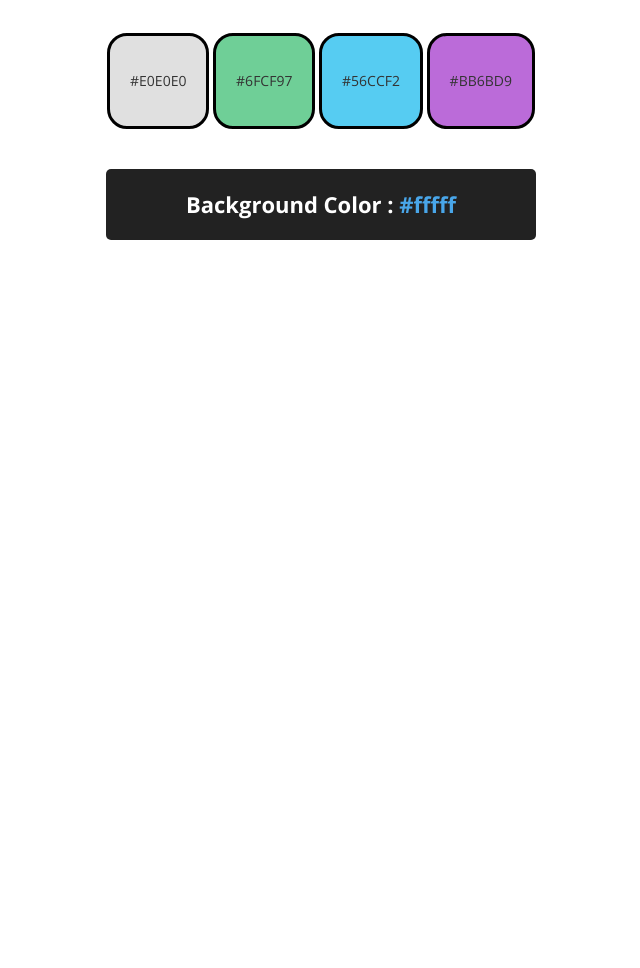
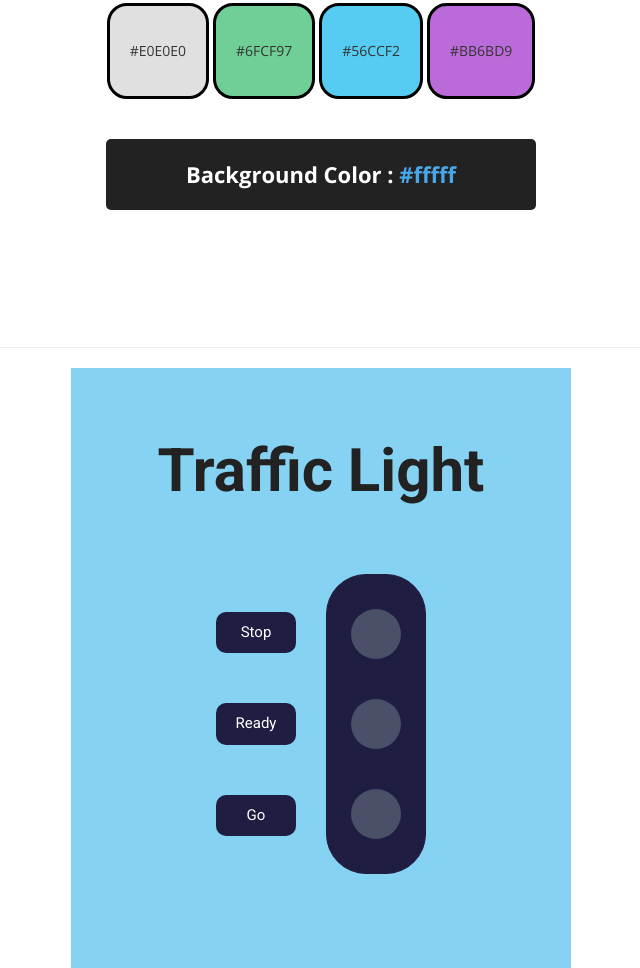
Before and after one commit to Gokulcasper/Task-1-js, a plain HTML site: page index.html in a window 1280 px wide. Shown: the part 173-1141 px from the top of the page, without its empty margins (319-959 px from the left). Before the commit the page ends 800 px from the top, so only its background shows below. Drawn offline with nearby package versions, Linux system fonts and the light colour scheme.

Commit message:
Commit Traffic Light Task Completed

```diff
--- a/index.html
+++ b/index.html
@@ -8,21 +8,55 @@
     <link rel="preconnect" href="https://fonts.googleapis.com">
 <link rel="preconnect" href="https://fonts.gstatic.com" crossorigin>
 <link href="https://fonts.googleapis.com/css2?family=Open+Sans:ital,wght@0,300..800;1,300..800&display=swap" rel="stylesheet">
+<link href="https://fonts.googleapis.com/css2?family=Roboto:ital,wght@0,100;0,300;0,400;0,500;0,700;0,900;1,100;1,300;1,400;1,500;1,700;1,900&display=swap" rel="stylesheet">
 <link rel="stylesheet" href="https://maxcdn.bootstrapcdn.com/bootstrap/3.4.1/css/bootstrap.min.css">
-  <script src="https://ajax.googleapis.com/ajax/libs/jquery/3.7.1/jquery.min.js"></script>
-  <script src="https://maxcdn.bootstrapcdn.com/bootstrap/3.4.1/js/bootstrap.min.js"></script>
-    <link rel="stylesheet" href="./style.css">
+<link rel="stylesheet" href="./style.css">
+<link href="https://cdn.jsdelivr.net/npm/remixicon@2.2.0/fonts/remixicon.css" rel="stylesheet">
+<script src="https://ajax.googleapis.com/ajax/libs/jquery/3.7.1/jquery.min.js"></script>
+<script src="https://maxcdn.bootstrapcdn.com/bootstrap/3.4.1/js/bootstrap.min.js"></script>
+
+<!-- <link rel="stylesheet" href="https://cdnjs.cloudflare.com/ajax/libs/font-awesome/4.7.0/css/font-awesome.min.css"> -->
 </head>
 <body>
     <center>
+
+ <!-- COLOR PICKER -->
         <div id="colorPickerContainer">
-            <h1>Color Picker</h1>
-            <button onclick="btn1Click()" id="button1">#e0e0e0</button>
-            <button onclick="btn2Click()" id="button2">#6fcf97</button>
-            <button onclick="btn3Click()" id="button3">#56ccf2</button>
-            <button onclick="btn4Click()" id="button4">#bb6bd9</button>
-            <p>Background Color : <span id="selectedColorHexCode">#fffff</span></p>
+            <h1 class="colorContainerH1">Color Picker</h1>
+            <button onclick="btn1Click()" id="button1" class="colorContainerButton">#e0e0e0</button>
+            <button onclick="btn2Click()" id="button2" class="colorContainerButton">#6fcf97</button>
+            <button onclick="btn3Click()" id="button3" class="colorContainerButton">#56ccf2</button>
+            <button onclick="btn4Click()" id="button4" class="colorContainerButton">#bb6bd9</button>
+            <p class="colorContainerP">Background Color : <span id="selectedColorHexCode">#fffff</span></p>
+            <!-- <button id="button1"></button>
+            <button id="button2"></button>
+            <button id="button3"></button>
+            <button id="button4"></button>
+            <p ><span id="selectedColorHexCode"></span></p> -->
         </div>
+
+        <hr>
+
+ <!-- Traffic Light -->
+ <div class="trafficLightContainer">
+    <h1 class="trafficContainerH1">Traffic Light</h1>
+    <div class="totalAlertContainer">
+        <div class="alertButton">
+            <button id="stopButton">Stop</button>
+            <button id="readyButton">Ready</button>
+            <button id="goButton">Go</button>
+        </div>
+        <!-- <button onclick="normalBtn()" class="normalBtn"></button> -->
+
+        <div class="lightIconContainer">
+            <!-- <div class="lightIcon"> -->
+              <button id="stopLight"></button>
+              <button id="readyLight"></button>
+              <button id="goLight"></button>
+            <!-- </div> -->
+        </div>
+    </div>
+ </div>
     </center>
     <script src="./index.js"></script>
 </body>
--- a/index.js
+++ b/index.js
@@ -4,9 +4,9 @@ ContainerE1.classList.add("containerClass");
 let selectedColorHexCode = document.getElementById("selectedColorHexCode")
 selectedColorHexCode.style.color="#49a6e9"
 
+
 let btn1 = document.getElementById("button1");
 btn1.style.backgroundColor="#e0e0e0";
-
 
 let btn2 = document.getElementById("button2");
 btn2.style.backgroundColor="#6fcf97"
@@ -39,33 +39,6 @@ function btn4Click(){
     selectedColorHexCode.style.color="#bb6bd9";
     selectedColorHexCode.textContent=btn4.innerText;
 }
-
-
-
-
-
-
-
-
-
-
-
-
-
-
-
-
-
-
-
-
-
-
-
-
-
-
-
 // let ContainerE1 = document.getElementById("colorPickerContainer");
 
 // let h1Container = document.createElement("h1");
@@ -73,25 +46,97 @@ function btn4Click(){
 // ContainerE1.appendChild(h1Container);
 
 
-//Create Button And Its Class
-// let btn1Container2=document.createElement("button");
-// btn1Container2.classList.add("containerClassBtn");
-// let btn2Container2=document.createElement("button");
-// btn1Container2.classList.add("containerClassBtn");
-// let btn3Container2=document.createElement("button");
-// btn1Container2.classList.add("containerClassBtn");
-// let btn4Container2=document.createElement("button");
-// btn1Container2.classList.add("containerClassBtn");
+// let btn1Container=document.getElementById("button1");
+// btn1Container.textContent="#e0e0e0";
+// ContainerE1.appendChild(btn1Container);
 
-//Assign Button Values
-// btn1Container2.textContent="#e0e0e0";
-// btn2Container2.textContent="#6fcf97";
-// btn3Container2.textContent="#56ccf2";
-// btn4Container2.textContent="#bb6bd9";
+// let btn2Container=document.getElementById("button2");
+// btn2Container.textContent="#6fcf97";
+// ContainerE1.appendChild(btn2Container);
 
-//Button Append Class
-// ContainerE1.appendChild(ContainerE2);
-// ContainerE2.appendChild(btn1Container2);
-// ContainerE2.appendChild(btn2Container2);
-// ContainerE2.appendChild(btn3Container2);
-// ContainerE2.appendChild(btn4Container2);
+// let btn3Container=document.getElementById("button3");
+// btn3Container.textContent="#56ccf2";
+// ContainerE1.appendChild(btn3Container);
+
+// let btn4Container=document.getElementById("button4");
+// btn4Container.textContent="#bb6bd9";
+// ContainerE1.appendChild(btn4Container);
+
+
+// ContainerE1.childNodes[7].textContent="Background Color : ";
+
+// let pContainer = document.getElementsByTagName("p");
+// pContainer.textContent="Background Color : ";
+// ContainerE1.nodeName(pContainer);
+// console.log(pContainer);
+
+// let spanContainer=document.getElementById("selectedColorHexCode");
+// spanContainer.textContent="#fffff";
+// spanContainer.style.color="#49a6e9";
+
+
+// btn1Container.onclick=function(){
+
+// }
+
+// btn2Container.onclick=function(){
+
+// }
+
+// btn3Container.onclick=function(){
+
+// }
+
+// btn4Container.onclick=function(){
+
+// }
+
+
+//---------- TRAFFIC LIGHT ---------------
+
+let stopLight = document.getElementById("stopLight")
+let readyLight = document.getElementById("readyLight")
+let goLight = document.getElementById("goLight")
+
+
+let trafficBtn1 = document.getElementById("stopButton");
+trafficBtn1.onclick=function(){
+    stopLight .style.backgroundColor="#cf1124";
+    trafficBtn1.style.color="#cf1124";
+
+    readyLight .style.backgroundColor="#4b5069";
+    goLight .style.backgroundColor="#4b5069";
+    trafficBtn2.style.color="white";
+    trafficBtn3.style.color="white";
+}
+
+let trafficBtn2 = document.getElementById("readyButton");
+trafficBtn2.onclick=function(){
+    readyLight .style.backgroundColor="#f7c948";
+    trafficBtn2.style.color="#f7c948";
+
+    stopLight .style.backgroundColor="#4b5069";
+    goLight .style.backgroundColor="#4b5069";
+    trafficBtn1.style.color="white";
+    trafficBtn3.style.color="white";
+}
+
+let trafficBtn3 = document.getElementById("goButton");
+trafficBtn3.onclick=function(){
+    goLight .style.backgroundColor="#199473";
+    trafficBtn3.style.color="#199473";
+
+    stopLight .style.backgroundColor="#4b5069";
+    readyLight .style.backgroundColor="#4b5069";
+    trafficBtn1.style.color="white";
+    trafficBtn2.style.color="white";
+}
+
+// function normalBtn(){
+//     readyLight .style.backgroundColor="#4b5069";
+//     stopLight .style.backgroundColor="#4b5069";
+//     goLight .style.backgroundColor="#4b5069";
+//     trafficBtn1.style.color="white";
+//     trafficBtn2.style.color="white";
+//     trafficBtn3.style.color="white";
+// }
--- a/style.css
+++ b/style.css
@@ -1,26 +1,28 @@
-*{
-font-family: "Open Sans", sans-serif;
-}
+
 .containerClass{
-   height: 100vh;
-   padding-top: 100px;
+   height: 500px;
+   width: 500px;
+   padding-top: 70px;
 }
 
-h1{
+.colorContainerH1{
+    font-family: "Open Sans", sans-serif;
     font-size: 60px;
     font-weight:700;
     margin: 0 !important;
     color: #222222;
 }
 
-button{
+.colorContainerButton{
+    font-family: "Open Sans", sans-serif;
     padding: 35px 20px;
     border: 3px solid black;
     border-radius: 20px;
     margin-top: 40px;
     text-transform: uppercase;
 }
-p{
+.colorContainerP{
+    font-family: "Open Sans", sans-serif;
     background-color: #222222;
     color: white;
     font-weight: 700;
@@ -31,3 +33,74 @@ p{
     width: 430px;
     margin-top: 40px;
 }
+
+/* Traffic Light */
+.trafficLightContainer{
+    height: 600px;
+    width: 500px;
+    padding-top: 70px;
+    background-color: #86d2f2;
+}
+
+.trafficContainerH1{
+    font-family:  "Roboto", sans-serif;
+    font-size: 60px;
+    font-weight:700;
+    margin: 0 !important;
+    color: #222222;
+    padding-bottom: 20px;
+}
+.totalAlertContainer{
+    display: flex;
+    justify-content: center;
+    align-items: center;
+    padding-top: 50px;
+}
+.alertButton{
+    display: flex;
+    flex-direction: column;
+    margin-right: 15px;
+
+}
+.alertButton>button{
+    font-family:  "Roboto", sans-serif;
+background-color: #1f1d41;
+border: none;
+color: white;
+padding: 10px 20px;
+margin: 25px 0px;
+border-radius: 10px;
+font-weight: 400;
+font-size: 15px;
+}
+.lightIconContainer{
+    border: 1px solid #1f1d41;
+    margin-left: 15px;
+    height: 300px;
+    width: 100px;
+    display: flex;
+    flex-direction: column;
+    justify-content: center;
+    align-items: center;
+    background-color: #1f1d41;
+    border-radius: 40px;
+}
+
+.lightIconContainer button{
+height: 50px;
+width: 50px;
+border-radius: 50px;
+margin: 20px 0px;
+background-color: #4b5069;
+border: none;
+}
+
+.normalBtn{
+    height: 20px;
+    width: 20px;
+    border-radius: 10px;
+    border: .5px solid white;
+    background-color: #4b5069;
+    margin-top: 280px;
+
+}
```
